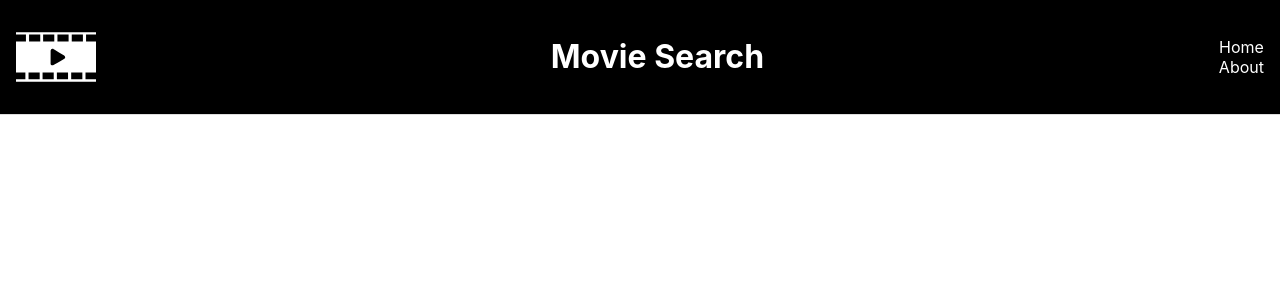
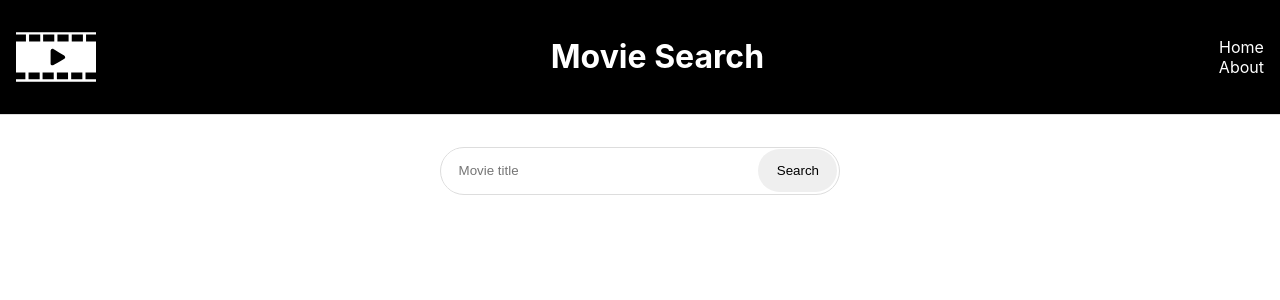
Before and after one commit to nenadpejic/movie-search, a React (Create React App) app: page / in a window 1280 px wide. Shown: the top 300 px of the page. Built offline with nearby package versions, Linux system fonts and the light colour scheme.

Commit message:
Added Search component

```diff
--- a/src/App.js
+++ b/src/App.js
@@ -1,11 +1,13 @@
 import React from "react";
 import "./App.css";
 import Header from "./components/Header";
+import Search from "./components/Search";
 
 function App() {
   return (
     <div className="App">
       <Header />
+      <Search />
     </div>
   );
 }
--- /dev/null
+++ b/src/components/Search/Search.js
@@ -0,0 +1,31 @@
+import React, { useState } from "react";
+import "./style.css";
+
+const Search = () => {
+  const [searchValue, setSearchValue] = useState("");
+
+  const handleChange = (event) => {
+    setSearchValue(event.target.value);
+  };
+
+  const handleSubmit = (event) => {
+    event.preventDefault();
+    setSearchValue("");
+  };
+
+  return (
+    <form onSubmit={handleSubmit}>
+      <div className="search">
+        <input
+          type="text"
+          placeholder="Movie title"
+          value={searchValue}
+          onChange={(e) => handleChange(e)}
+        />
+        <button>Search</button>
+      </div>
+    </form>
+  );
+};
+
+export default Search;
--- /dev/null
+++ b/src/components/Search/index.js
@@ -0,0 +1 @@
+export { default } from "./Search";
--- /dev/null
+++ b/src/components/Search/style.css
@@ -0,0 +1,41 @@
+* {
+  box-sizing: border-box;
+}
+form {
+  display: flex;
+  justify-content: center;
+  align-items: center;
+  margin-top: 2rem;
+}
+.search {
+  border: 1px solid #ddd;
+  border-radius: 2rem;
+  width: 400px;
+  overflow: hidden;
+  height: 3rem;
+  padding: 0.1rem;
+}
+
+input {
+  width: 80%;
+  margin: 0;
+  padding: 0 1rem;
+  border: none;
+  height: 100%;
+}
+input:focus {
+  outline: none;
+}
+
+button {
+  width: 20%;
+  border: none;
+  height: 100%;
+  padding: 0 1rem;
+  margin: 0;
+  border-radius: 2rem;
+}
+button:focus {
+  outline: none;
+  box-shadow: 0 0 2px 2px #ddd;
+}
```
Also changed, not shown: public/logo192.png (added), public/logo512.png (added).
